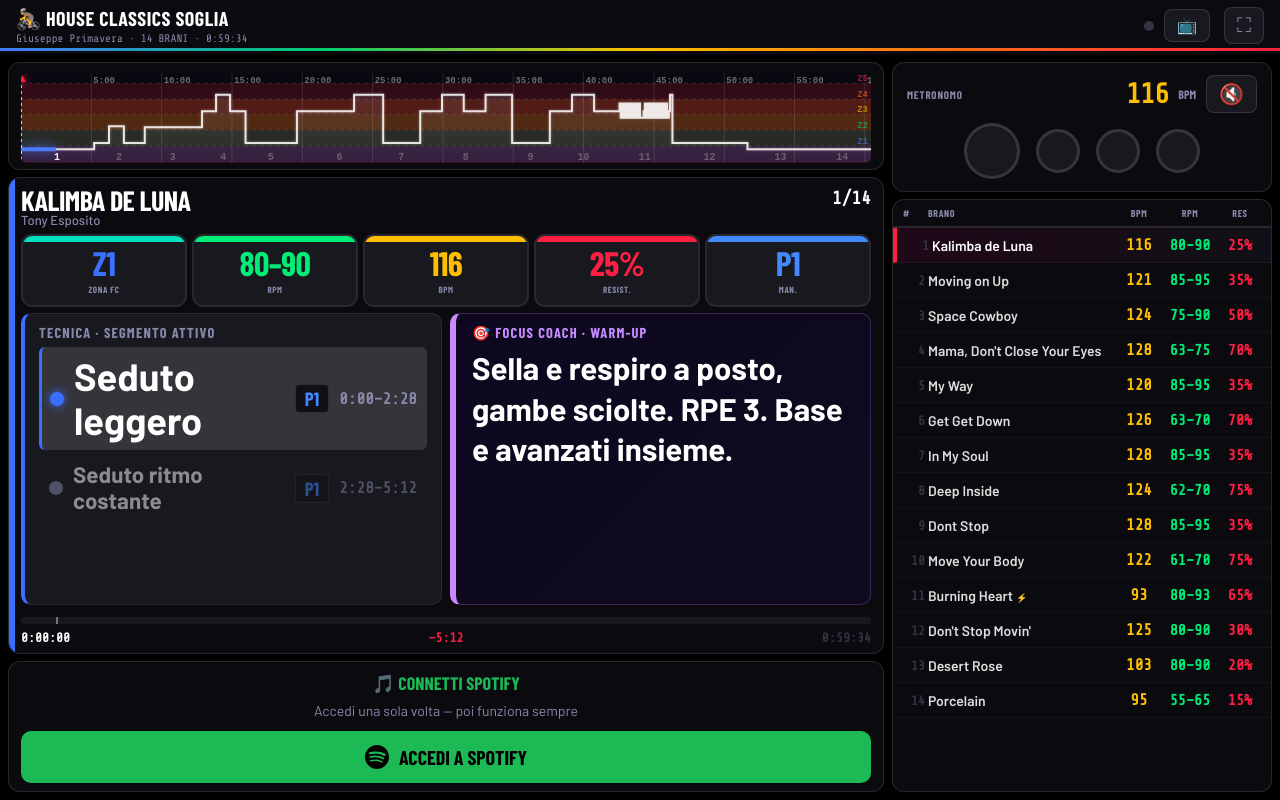
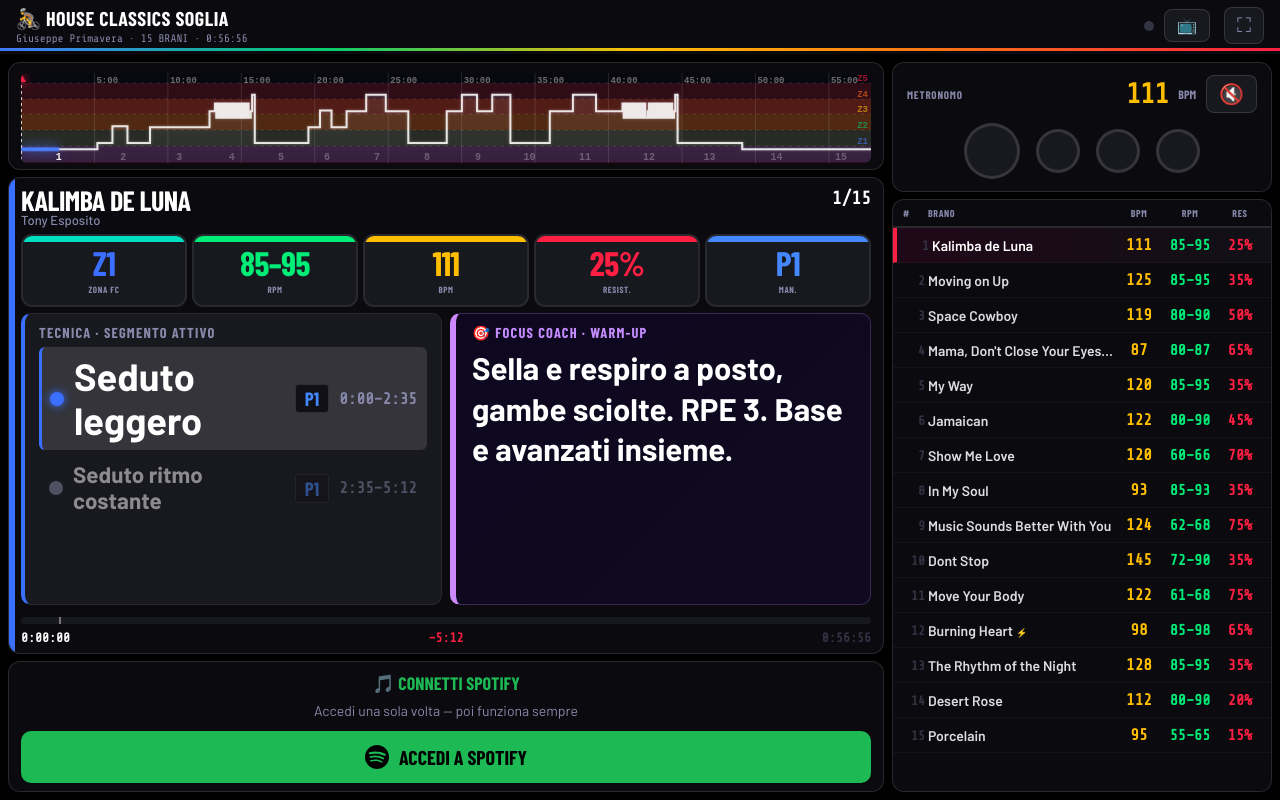
Before and after one commit to Giusprim/Indoor, a plain HTML site: page index.html in a window 1280 px wide. Drawn offline with nearby package versions, Linux system fonts and the light colour scheme; a web font is replaced by a local one.

Commit message:
Add files via upload

```diff
--- a/index.html
+++ b/index.html
@@ -988,7 +988,7 @@ body{display:flex;flex-direction:column}
 <div id="hdr">
   <div>
     <div id="hdr-title">🚴 House Classics Soglia</div>
-    <div id="hdr-sub">Giuseppe Primavera · 14 BRANI · 0:59:34</div>
+    <div id="hdr-sub">Giuseppe Primavera · 15 BRANI · 0:56:56</div>
   </div>
   <div id="hdr-r">
     <span id="wake-ind"></span>
@@ -1022,7 +1022,7 @@ body{display:flex;flex-direction:column}
           <div id="np-title">—</div>
           <div id="np-artist"></div>
         </div>
-        <div id="np-badge">1/14</div>
+        <div id="np-badge">1/15</div>
       </div>
 
       <div id="metrics">
@@ -1085,7 +1085,7 @@ body{display:flex;flex-direction:column}
         <div id="time-row">
           <span id="t-cur">0:00:00</span>
           <span id="t-rem">−0:00</span>
-          <span id="t-end">0:59:34</span>
+          <span id="t-end">0:56:56</span>
         </div>
       </div>
     </div>
@@ -1203,24 +1203,25 @@ const SCOPES    = 'user-read-playback-state user-modify-playback-state user-read
 //  DATI LEZIONE
 // ═══════════════════════════════════════════════════════
 const T = [
-  {"i": 1, "title": "Kalimba de Luna", "ar": "Tony Esposito", "s": 0, "d": 312, "z": "Z1", "rpm": "80–90", "bpm": "116", "res": "25%", "tec": "Seduto leggero → Seduto ritmo costante", "mani": "P1", "fase": "Warm-up", "focus": "Sella e respiro a posto, gambe sciolte. RPE 3. Base e avanzati insieme."},
-  {"i": 2, "title": "Moving on Up", "ar": "M People", "s": 312, "d": 216, "z": "Z2", "rpm": "85–95", "bpm": "121", "res": "35%", "tec": "Seduto ritmo costante → In piedi leggero → Seduto veloce", "mani": "P2", "fase": "Warm-up", "focus": "Base: resistenza bassa, RPE 4 · Avanzati: +1 tacca a ogni ritornello, RPE 5."},
-  {"i": 3, "title": "Space Cowboy", "ar": "Jamiroquai, David Morales", "s": 528, "d": 244, "z": "Z3", "rpm": "75–90", "bpm": "124", "res": "50%", "tec": "Seduto ritmo costante → Seduto carico", "mani": "P2", "fase": "Fondo", "focus": "Pianura libera, poi carico a mezzo tempo. Base RPE 5 · Avanzati RPE 6."},
-  {"i": 4, "title": "Mama, Don't Close Your Eyes", "ar": "Bjorn Bonebreaker", "s": 772, "d": 186, "z": "Z4", "rpm": "63–75", "bpm": "128", "res": "70%", "tec": "Seduto carico → In piedi carico → Seduto carico", "mani": "P2→P3", "fase": "Piccola montagna", "focus": "In piedi sul drop. Base: resta seduto se serve, RPE 6 · Avanzati: tutto il drop in piedi, RPE 7.", "sy": "½ tempo"},
-  {"i": 5, "title": "My Way", "ar": "Calvin Harris", "s": 958, "d": 219, "z": "Z2", "rpm": "85–95", "bpm": "120", "res": "35%", "tec": "Seduto leggero (recupero attivo)", "mani": "P2", "fase": "Recupero attivo", "focus": "Recupero attivo, non passivo: gambe che girano, FC che scende. RPE 4."},
-  {"i": 6, "title": "Get Get Down", "ar": "Paul Johnson", "s": 1177, "d": 368, "z": "Z4", "rpm": "63–70", "bpm": "126", "res": "70%", "tec": "Seduto carico → Seduto carico → In piedi carico", "mani": "P2→P3", "fase": "Soglia 1", "focus": "Soglia 1: carico costante sul mezzo tempo. Base RPE 6-7 · Avanzati RPE 7-8, ultimo terzo in piedi.", "sy": "½ tempo"},
-  {"i": 7, "title": "In My Soul", "ar": "Bob Dominator", "s": 1545, "d": 158, "z": "Z2", "rpm": "85–95", "bpm": "128", "res": "35%", "tec": "Seduto leggero (recupero attivo)", "mani": "P2", "fase": "Recupero attivo", "focus": "Scarica le spalle, respira profondo. Base: togli carico · Avanzati: non sotto il 35%."},
-  {"i": 8, "title": "Deep Inside", "ar": "Hardrive, Barbara Tucker", "s": 1703, "d": 392, "z": "Z4", "rpm": "62–70", "bpm": "124", "res": "75%", "tec": "Seduto carico → In piedi carico → Seduto carico → In piedi carico", "mani": "P2→P3", "fase": "Soglia 2", "focus": "Soglia 2, il blocco più lungo. Base RPE 6-7, in piedi solo se il ritmo regge · Avanzati RPE 7-8.", "sy": "½ tempo"},
-  {"i": 9, "title": "Dont Stop", "ar": "XVIN", "s": 2095, "d": 161, "z": "Z2", "rpm": "85–95", "bpm": "128", "res": "35%", "tec": "Seduto leggero (recupero attivo)", "mani": "P2", "fase": "Recupero attivo", "focus": "Ultimo recupero prima del finale: idrata e preparati. RPE 4."},
-  {"i": 10, "title": "Move Your Body", "ar": "Marshall Jefferson, Curtis McClain", "s": 2256, "d": 292, "z": "Z4", "rpm": "61–70", "bpm": "122", "res": "75%", "tec": "Seduto carico → In piedi carico → Seduto carico", "mani": "P2→P3", "fase": "Soglia 3", "focus": "Soglia 3: stessa qualità dei primi due blocchi. Base RPE 7 · Avanzati RPE 8.", "sy": "½ tempo"},
-  {"i": 11, "title": "Burning Heart", "ar": "Survivor", "s": 2548, "d": 231, "z": "Z4", "rpm": "80–93", "bpm": "93", "res": "65%", "tec": "Jump in 8 → Jump in 4 → In piedi carico", "mani": "P2↔P3", "fase": "Picco finale", "focus": "Picco finale. Base: jump in 8, poi seduto carico · Avanzati: jump in 4 e chiusura in piedi, RPE 8."},
-  {"i": 12, "title": "Don't Stop Movin'", "ar": "Livin' Joy", "s": 2779, "d": 320, "z": "Z2", "rpm": "80–90", "bpm": "125", "res": "30%", "tec": "Seduto leggero (defaticamento)", "mani": "P1↔P2", "fase": "Defaticamento", "focus": "Defaticamento: togli carico progressivamente, FC giù. RPE 3."},
-  {"i": 13, "title": "Desert Rose", "ar": "Sting, Cheb Mami", "s": 3099, "d": 286, "z": "Z1", "rpm": "80–90", "bpm": "103", "res": "20%", "tec": "Seduto leggero (defaticamento)", "mani": "P1", "fase": "Defaticamento", "focus": "Ultimo defaticamento: carico quasi a zero, respiro lungo, FC che rientra. RPE 2-3."},
-  {"i": 14, "title": "Porcelain", "ar": "Moby", "s": 3385, "d": 241, "z": "Z1", "rpm": "55–65", "bpm": "95", "res": "15%", "tec": "Stretching in bici", "mani": "P1", "fase": "Stretching", "focus": "Stretching: polpacci, quadricipiti, schiena. Respiro lento."}
+  {"i": 1, "title": "Kalimba de Luna", "ar": "Tony Esposito", "s": 0, "d": 312, "z": "Z1", "rpm": "85–95", "bpm": "111", "res": "25%", "tec": "Seduto leggero → Seduto ritmo costante", "mani": "P1", "fase": "Warm-up", "focus": "Sella e respiro a posto, gambe sciolte. RPE 3. Base e avanzati insieme."},
+  {"i": 2, "title": "Moving on Up", "ar": "M People", "s": 312, "d": 215, "z": "Z2", "rpm": "85–95", "bpm": "125", "res": "35%", "tec": "Seduto ritmo costante → In piedi leggero → Seduto veloce", "mani": "P2", "fase": "Warm-up", "focus": "Base: resistenza bassa, RPE 4 · Avanzati: +1 tacca a ogni ritornello, RPE 5."},
+  {"i": 3, "title": "Space Cowboy", "ar": "Jamiroquai, David Morales", "s": 527, "d": 243, "z": "Z3", "rpm": "80–90", "bpm": "119", "res": "50%", "tec": "Seduto ritmo costante → Seduto carico", "mani": "P2", "fase": "Fondo", "focus": "Pianura libera, poi carico. Base RPE 5 · Avanzati RPE 6."},
+  {"i": 4, "title": "Mama, Don't Close Your Eyes", "ar": "Bjorn Bonebreaker", "s": 770, "d": 185, "z": "Z4", "rpm": "80–87", "bpm": "87", "res": "65%", "tec": "Seduto carico → Jump in 8 → In piedi carico", "mani": "P2↔P3", "fase": "Piccola montagna", "focus": "Pedalata sul beat (87). Base: jump in 8 o seduto carico, RPE 6 · Avanzati: jump e chiusura in piedi, RPE 7."},
+  {"i": 5, "title": "My Way", "ar": "Calvin Harris", "s": 955, "d": 219, "z": "Z2", "rpm": "85–95", "bpm": "120", "res": "35%", "tec": "Seduto leggero (recupero attivo)", "mani": "P2", "fase": "Recupero attivo", "focus": "Recupero attivo, non passivo: gambe che girano, FC che scende. RPE 4."},
+  {"i": 6, "title": "Jamaican", "ar": "HUGEL, SOLTO", "s": 1174, "d": 156, "z": "Z3", "rpm": "80–90", "bpm": "122", "res": "45%", "tec": "Seduto ritmo costante → In piedi leggero → Seduto carico", "mani": "P2", "fase": "Rampa pre-soglia", "focus": "Rampa verso la Soglia 1: strofe seduti agili, ritornello in piedi leggero, chiudi aggiungendo carico. RPE 5-6."},
+  {"i": 7, "title": "Show Me Love", "ar": "Robin S", "s": 1330, "d": 252, "z": "Z4", "rpm": "60–66", "bpm": "120", "res": "70%", "tec": "Seduto carico → In piedi carico → Seduto carico", "mani": "P2→P3", "fase": "Soglia 1", "focus": "Soglia 1 a mezzo tempo: seduto carico sulle strofe. Base RPE 6-7 · Avanzati RPE 7-8, in piedi sui ritornelli.", "sy": "½ tempo"},
+  {"i": 8, "title": "In My Soul", "ar": "Bob Dominator", "s": 1582, "d": 157, "z": "Z2", "rpm": "85–93", "bpm": "93", "res": "35%", "tec": "Seduto leggero (recupero attivo)", "mani": "P2", "fase": "Recupero attivo", "focus": "Pedalata sul beat (93), carico giù. Spalle basse, bevi. RPE 4."},
+  {"i": 9, "title": "Music Sounds Better With You", "ar": "Stardust", "s": 1739, "d": 260, "z": "Z4", "rpm": "62–68", "bpm": "124", "res": "75%", "tec": "Seduto carico → In piedi carico → Seduto carico → In piedi carico", "mani": "P2→P3", "fase": "Soglia 2", "focus": "Soglia 2: alternanza seduto/in piedi sul riff. Base RPE 6-7, in piedi solo se il ritmo regge · Avanzati RPE 7-8.", "sy": "½ tempo"},
+  {"i": 10, "title": "Dont Stop", "ar": "XVIN", "s": 1999, "d": 161, "z": "Z2", "rpm": "72–90", "bpm": "145", "res": "35%", "tec": "Seduto leggero (recupero attivo)", "mani": "P2", "fase": "Recupero attivo", "focus": "Brano veloce (145): non inseguirlo, cadenza libera o a mezzo tempo (72). Idrata, preparati al finale. RPE 4."},
+  {"i": 11, "title": "Move Your Body", "ar": "Marshall Jefferson, Curtis McClain", "s": 2160, "d": 292, "z": "Z4", "rpm": "61–68", "bpm": "122", "res": "75%", "tec": "Seduto carico → In piedi carico → Seduto carico", "mani": "P2→P3", "fase": "Soglia 3", "focus": "Soglia 3: stessa qualità dei primi due blocchi. Base RPE 7 · Avanzati RPE 8.", "sy": "½ tempo"},
+  {"i": 12, "title": "Burning Heart", "ar": "Survivor", "s": 2452, "d": 230, "z": "Z4", "rpm": "85–98", "bpm": "98", "res": "65%", "tec": "Jump in 8 → Jump in 4 → In piedi carico", "mani": "P2↔P3", "fase": "Picco finale", "focus": "Picco finale sul beat (98). Base: jump in 8, poi seduto carico · Avanzati: jump in 4 e chiusura in piedi, RPE 8."},
+  {"i": 13, "title": "The Rhythm of the Night", "ar": "Corona", "s": 2682, "d": 264, "z": "Z2", "rpm": "85–95", "bpm": "128", "res": "35%", "tec": "Seduto ritmo costante → Seduto leggero (defaticamento)", "mani": "P2", "fase": "Defaticamento", "focus": "Defaticamento allegro: primo minuto Z3, poi una tacca in meno a ogni ritornello fino al 25-30%. Cadenza libera."},
+  {"i": 14, "title": "Desert Rose", "ar": "Sting, Cheb Mami", "s": 2946, "d": 285, "z": "Z1", "rpm": "80–90", "bpm": "112", "res": "20%", "tec": "Seduto leggero (defaticamento)", "mani": "P1", "fase": "Defaticamento", "focus": "Ultimo defaticamento: carico quasi a zero, respiro lungo, FC che rientra. RPE 2-3."},
+  {"i": 15, "title": "Porcelain", "ar": "Moby", "s": 3231, "d": 241, "z": "Z1", "rpm": "55–65", "bpm": "95", "res": "15%", "tec": "Stretching in bici", "mani": "P1", "fase": "Stretching", "focus": "Stretching: polpacci, quadricipiti, schiena. Respiro lento."}
 ];
 
 const CROSSFADE=4;
-const TOTAL=3626;
+const TOTAL=3472;
 const ZC={Z1:'#3a6fff',Z2:'#00cc70',Z3:'#ffbf00',Z4:'#ff6d18',Z5:'#ff1f42'};
 
 // ═══════════════════════════════════════════════════════
```
